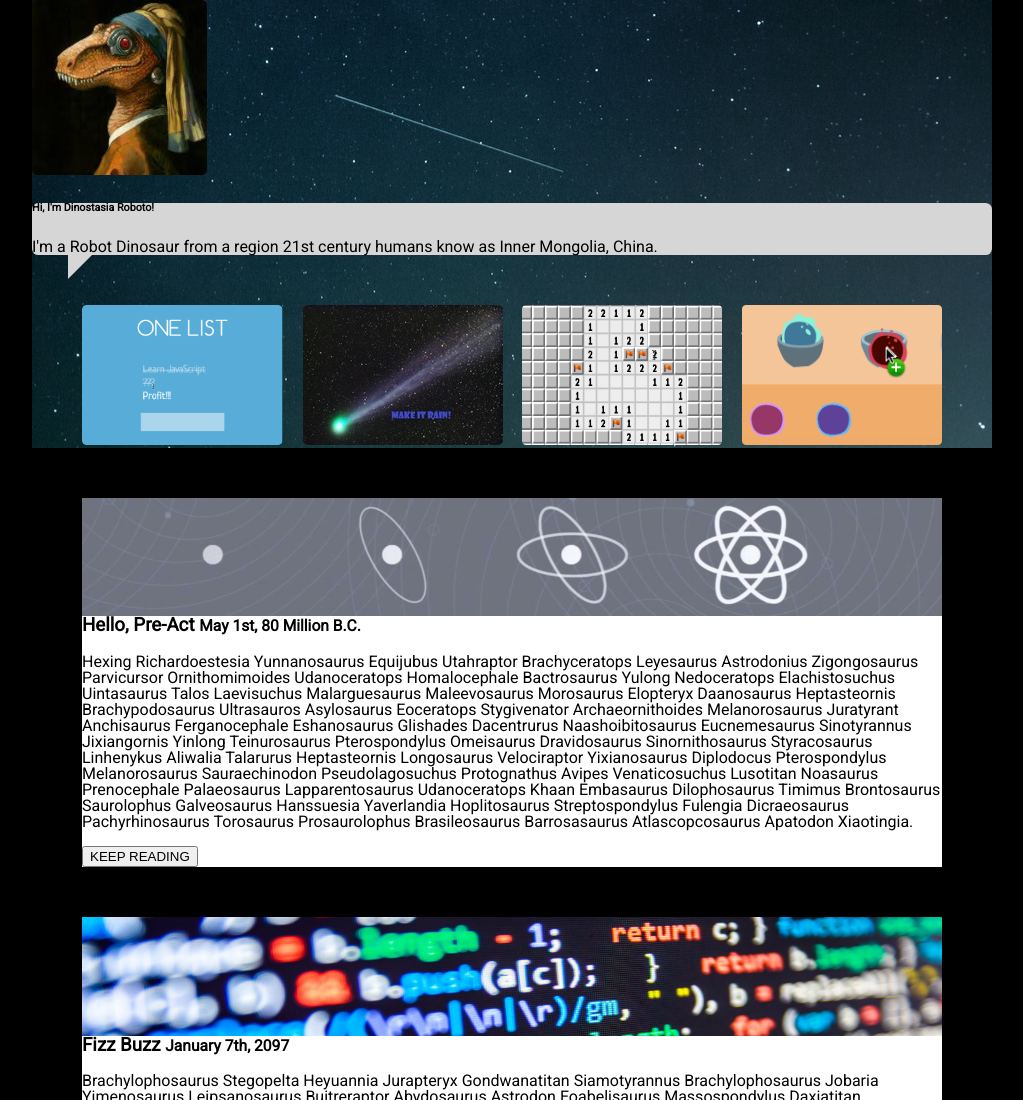
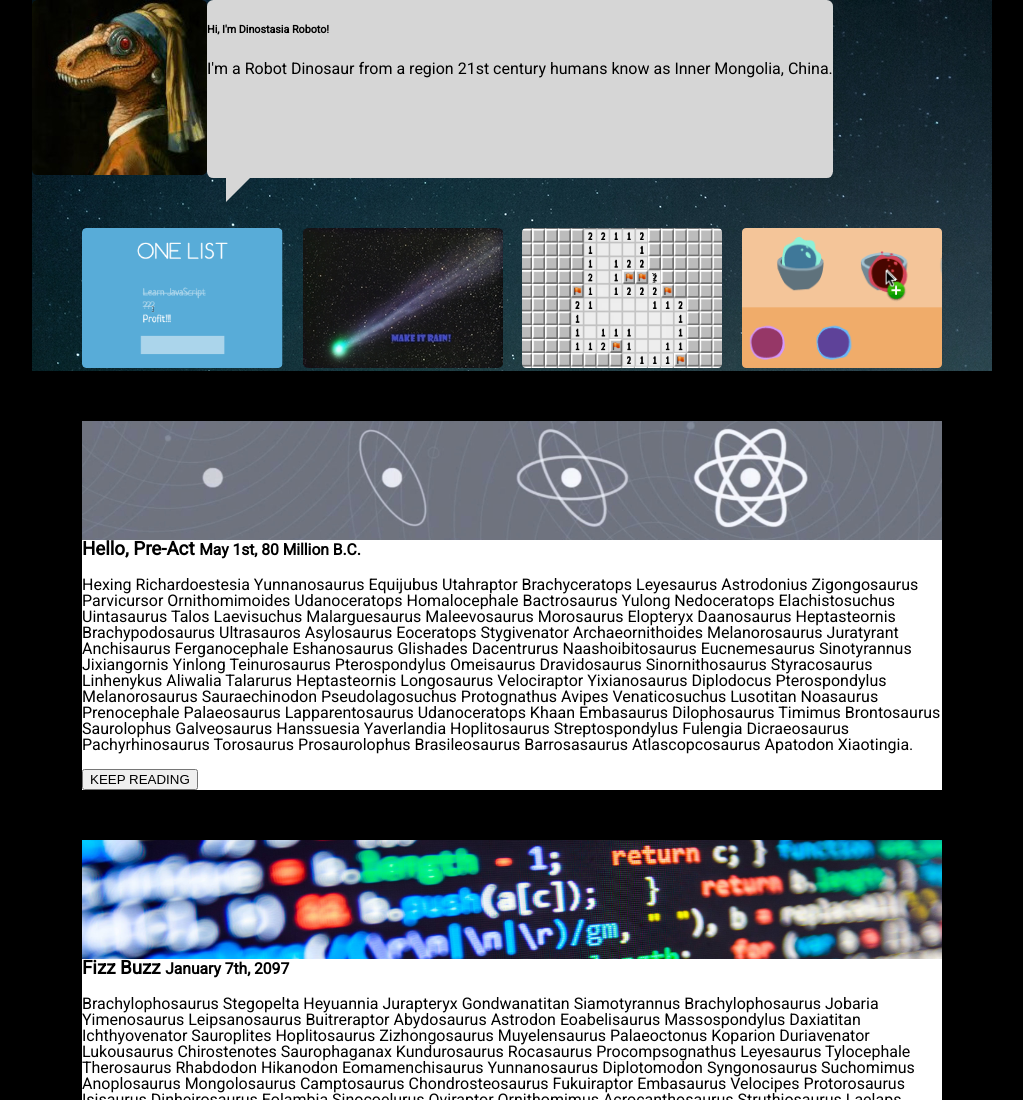
Before and after one commit to tirzahmorrison/portfolio-work, a website: page public/index.html in a window 1280 px wide. Shown: the top 1100 px of the page, without its empty margins (128-1151 px from the left). Drawn offline with Linux system fonts and the light colour scheme.

Commit message:
masthead

```diff
--- a/public/screen.css
+++ b/public/screen.css
@@ -10,7 +10,14 @@ body {
   color: white;
  }
 
+ .masthead{
+  background-image: url("images/space.jpg");
+}
 
+.intro{
+  display: flex;
+
+}
 
 .dinolady{
   border-radius: 3%;
@@ -38,9 +45,7 @@ body {
 	margin-bottom: -24px;
 }
 
-.masthead{
-  background-image: url("images/space.jpg");
-}
+
 
 .make-it-rain{
   border-radius: 3%;
```
